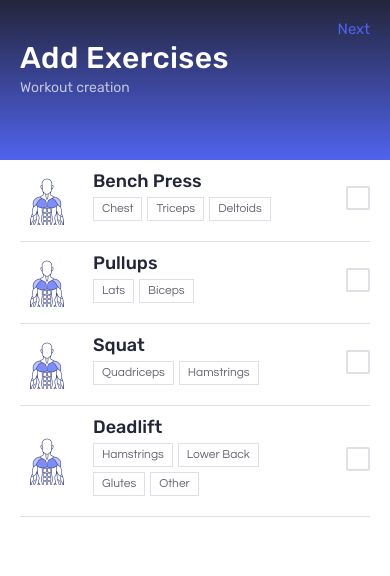
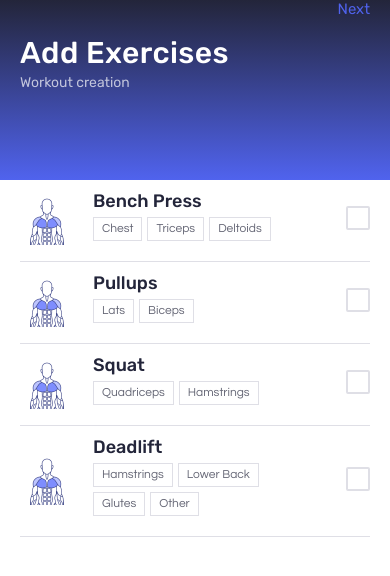
Before and after one commit to robertsfynn/kenko, a React Native app: screen / in a window 390 px wide. Shown: the top 576 px of the page. Built offline with nearby package versions, Linux system fonts and the light colour scheme.

Commit message:
small css changes to header

```diff
--- a/components/Header.tsx
+++ b/components/Header.tsx
@@ -6,7 +6,6 @@ import styled from 'styled-components/native';
 const Container = styled.View`
   justify-content: center;
   padding: 0 20px;
-  padding-top: 20px;
 `;
 
 const Title = styled.Text`
@@ -30,6 +29,7 @@ const NextButton = styled.Text`
   line-height: 18px;
   text-align: right;
   color: #5063ee;
+  margin-bottom: 15px;
 `;
 
 interface Props {
@@ -44,7 +44,7 @@ const Header = ({ title, subtitle, handlePress }: Props) => {
       colors={['#23253A', '#5063EE']}
       start={[0, 0]}
       end={[0, 2.5]}
-      style={{ height: 160 }}
+      style={{ height: 180 }}
     >
       <SafeAreaView>
         <Container>
```
